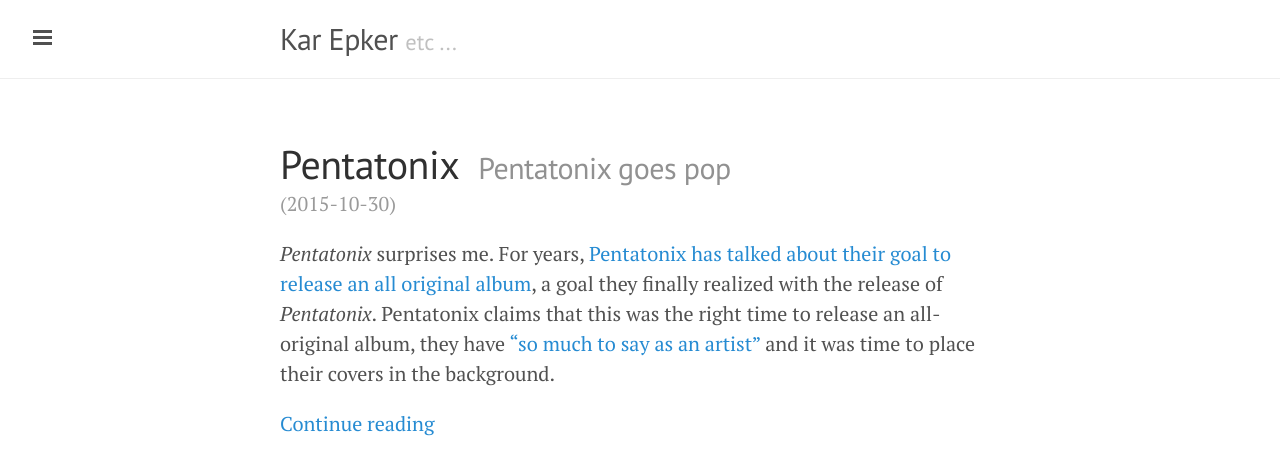
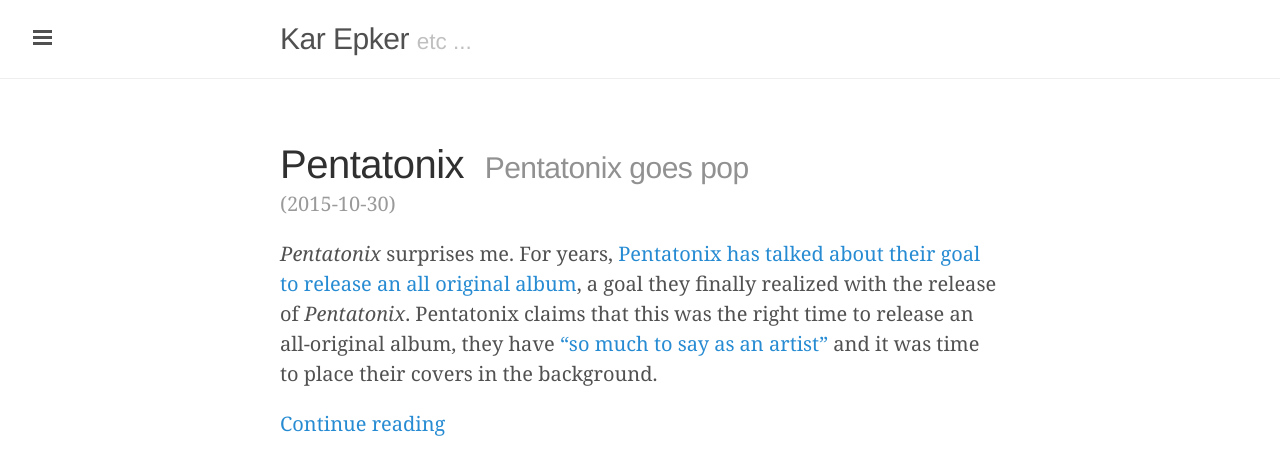
Before and after one commit to karepker/karepker.github.io, a Jekyll site: the page built from index.html, in a window 1280 px wide. Shown: the top 475 px of the page. Built offline with Jekyll 4.4.1, drawn with Linux system fonts in a browser that asks for light colours.

Commit message:
Removed custom font for more speed.

```diff
--- a/_includes/head.html
+++ b/_includes/head.html
@@ -21,7 +21,6 @@
   <link rel="stylesheet" href="/public/css/poole.css">
   <link rel="stylesheet" href="/public/css/syntax.css">
   <link rel="stylesheet" href="/public/css/lanyon.css">
-  <link rel="stylesheet" href="http://fonts.googleapis.com/css?family=PT+Serif:400,400italic,700|PT+Sans:400">
 
   <!-- Icons -->
   <link rel="apple-touch-icon-precomposed" sizes="144x144" href="/public/apple-touch-icon-144-precomposed.png">
--- a/public/css/lanyon.css
+++ b/public/css/lanyon.css
@@ -41,11 +41,11 @@
 }
 
 html {
-  font-family: "PT Serif", Georgia, "Times New Roman", serif;
+  font-family: Georgia, "Times New Roman", serif;
 }
 
 h1, h2, h3, h4, h5, h6 {
-  font-family: "PT Sans", Helvetica, Arial, sans-serif;
+  font-family: Helvetica, Arial, sans-serif;
   font-weight: 400;
   color: #313131;
   letter-spacing: -.025rem;
@@ -148,7 +148,7 @@
   width: 14rem;
   visibility: hidden;
   overflow-y: auto;
-  font-family: "PT Sans", Helvetica, Arial, sans-serif;
+  font-family: Helvetica, Arial, sans-serif;
   font-size: .875rem; /* 15px */
   color: rgba(255,255,255,.6);
   background-color: #202020;
@@ -378,7 +378,7 @@
   overflow: hidden; /* clearfix */
   margin-left: -1rem;
   margin-right: -1rem;
-  font-family: "PT Sans", Helvetica, Arial, sans-serif;
+  font-family: Helvetica, Arial, sans-serif;
   color: #ccc;
   text-align: center;
 }
--- a/public/css/poole.css
+++ b/public/css/poole.css
@@ -365,7 +365,7 @@
   overflow: hidden; /* clearfix */
   margin-left: -1rem;
   margin-right: -1rem;
-  font-family: "PT Sans", Helvetica, Arial, sans-serif;
+  font-family: Helvetica, Arial, sans-serif;
   color: #ccc;
   text-align: center;
 }
```
